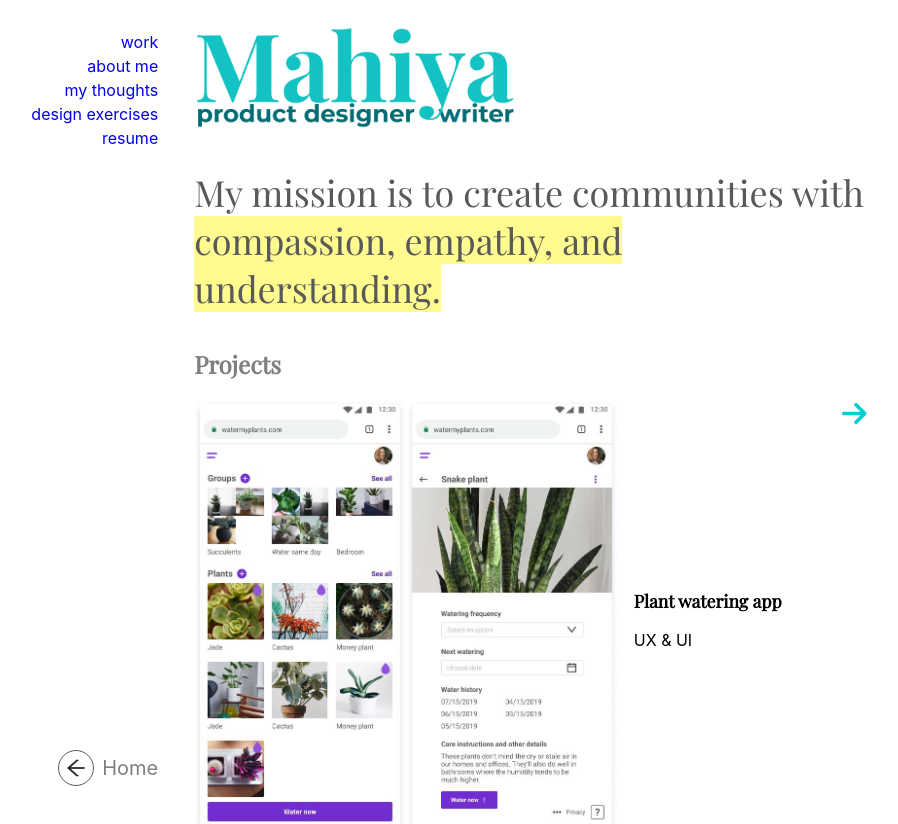
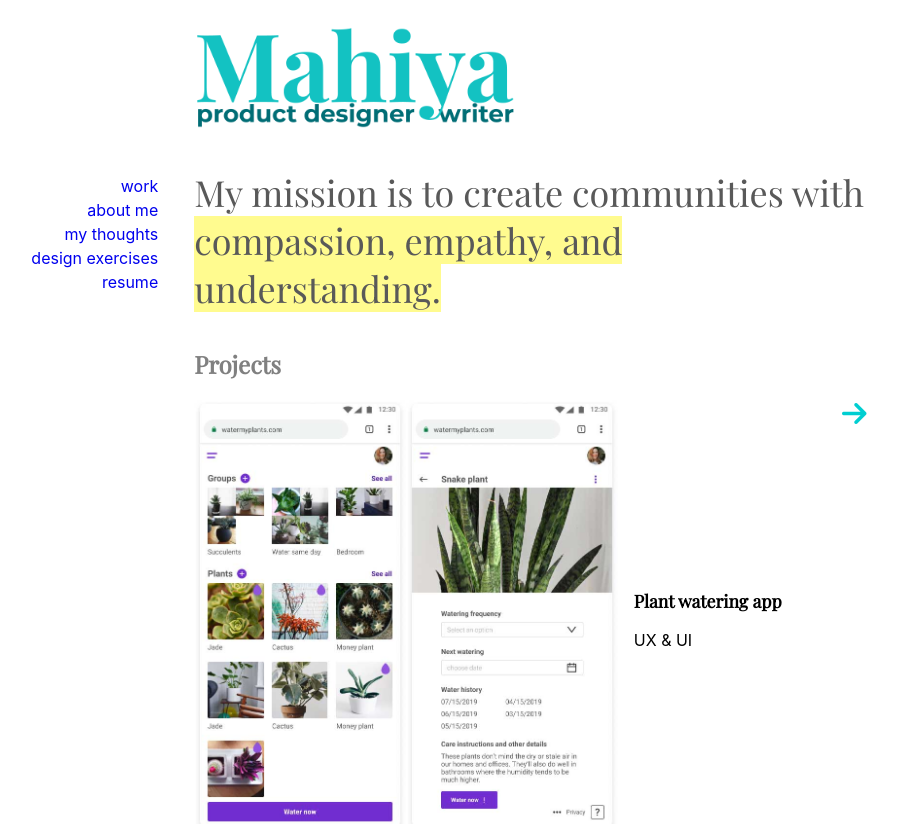
Before and after one commit to vishalicious213/mahiya, a React (Create React App) app: page / in a window 1280 px wide. Shown: the top 824 px of the page, without its empty margins (193-1091 px from the left). Built offline with nearby package versions, Linux system fonts and the light colour scheme.

Commit message:
moved sidebar down from 2rem to 11 rem

```diff
--- a/src/styles/sidebar.css
+++ b/src/styles/sidebar.css
@@ -1,5 +1,5 @@
 #sidebar {
-    margin-top: 2rem;
+    margin-top: 11rem;
   }
 
   #sidebar-top > a, #sidebar-bottom > a {
```
